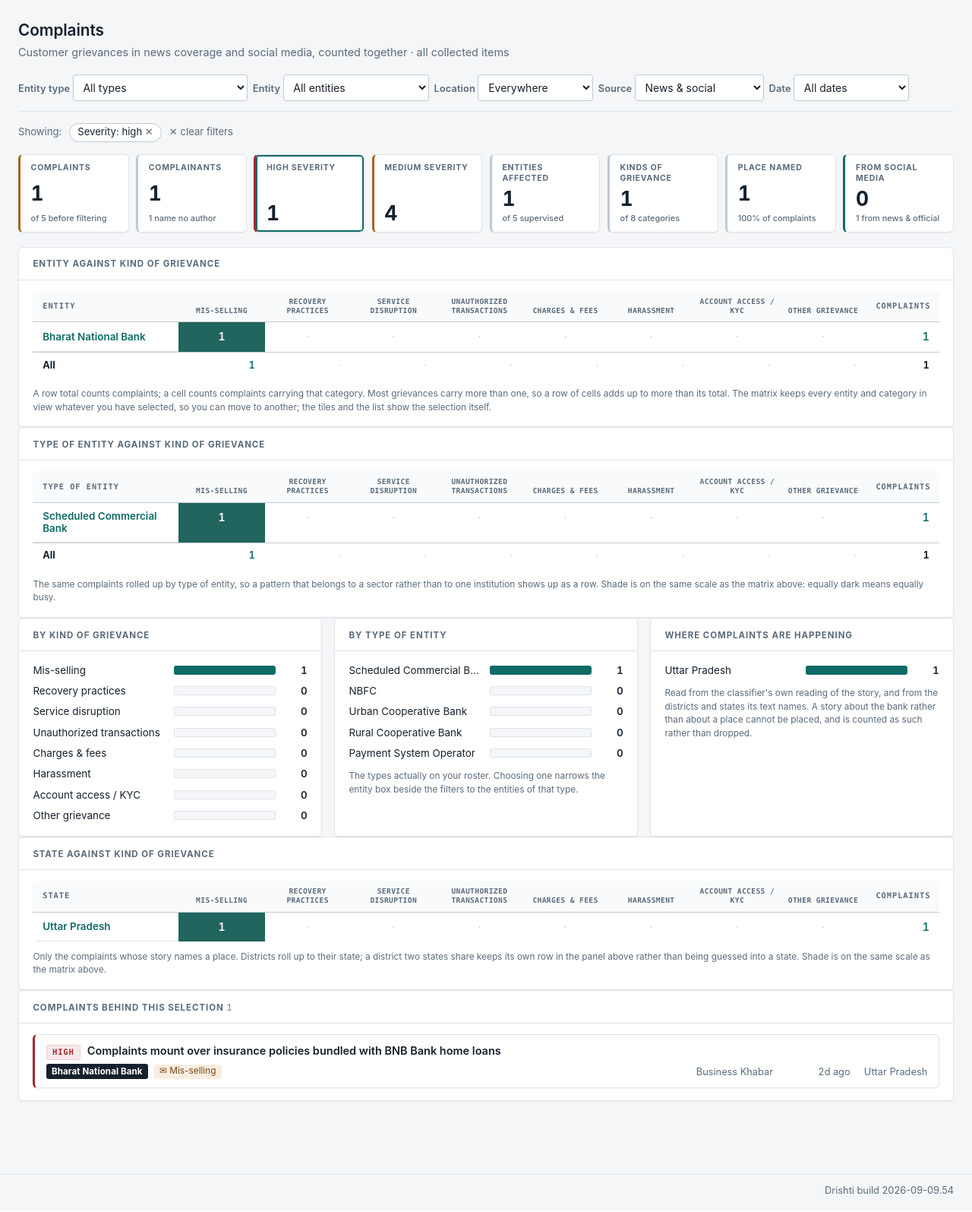
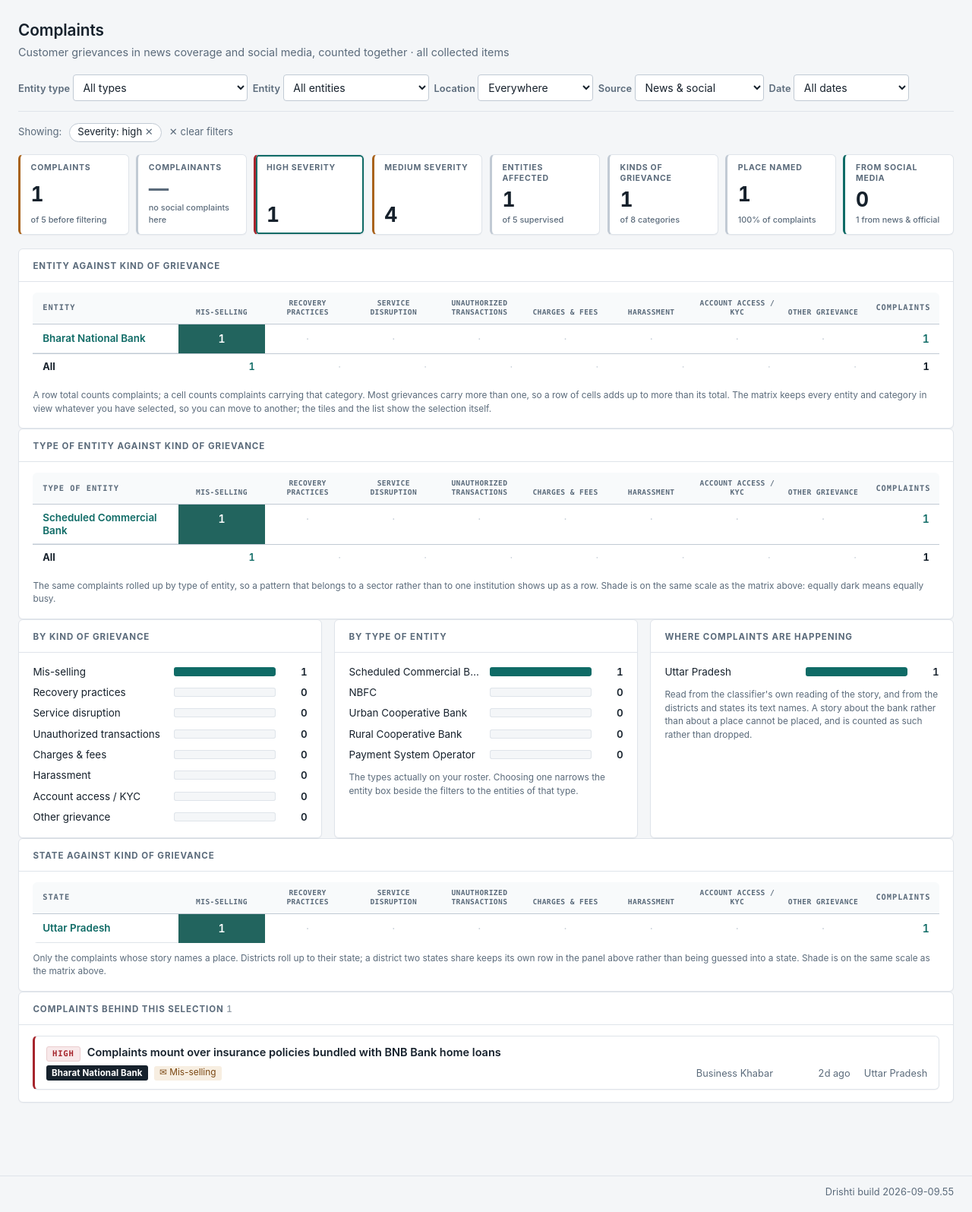
Before and after one commit to anuragbnohar/Suchak, a FastAPI app: page /complaints?sev=high in a window 1280 px wide. Shown: the part 53-1648 px from the top of the page at 76% size. Before the commit the page ends 1624 px from the top, so only its background shows below. Run offline with FastAPI, Linux system fonts and the light colour scheme; the visitor is signed in with stand-in values (Sample User, id 1); data comes from the database, SQL or seed files in the repository; data that the repository does not hold is empty.

Commit message:
The complainant tile says "not yet recorded" rather than a number
Two faults, both mine, and both of them made an unmeasured record look
like a measured one.

The tile stated a complainant count even when not a single item carried
an author. With every item unattributed each counts as its own
complainant, so the figure came out exactly equal to the complaint count
— which reads as "no duplication found" when it means "nothing has been
measured". It now shows the figure as absent with the reason: "not yet
recorded" where nothing is attributed, "no social complaints here" where
there is nothing that could be.

And it counted news alongside social. A news article names a publication,
not an aggrieved customer, so on a news-heavy record news items forced
the two tiles to agree however much repetition the social posts held. The
tile now counts social posts only, says how much of them it covers, and
links to exactly those complaints. The Social media tab's line follows
the same rule.

Reported from a real record: 94 complaints, 94 complainants, 94 naming no
author.

Co-Authored-By: Claude Opus 5 <noreply@anthropic.com>
Claude-Session: https://claude.ai/code/session_012Jfaecm5wbpqp6Q6ELhSuq

```diff
--- a/app/main.py
+++ b/app/main.py
@@ -137,7 +137,7 @@ app.mount("/static", StaticFiles(directory=BASE_DIR / "static"), name="static")
 # debugging rounds -- the fix on GitHub, the report from an old copy on
 # disk -- so the running build identifies itself where a screenshot
 # always includes it. Bump on every user-visible change.
-APP_BUILD = "2026-09-09.54"
+APP_BUILD = "2026-09-09.55"
 
 # Templates load once, at startup, like the Python code. With live
 # reloading, extracting an update ZIP over a RUNNING app served new
@@ -1779,6 +1779,8 @@ def complaints(request: Request):
         by_bucket = Counter(r["place"]["bucket"] for r in place_pool)
         by_district = Counter(r["place"]["district"] for r in place_pool
                               if r["place"]["district"])
+        social_sel = [r for r in sel if r["source_type"] == "social"]
+        social_complainants, social_attributed = complainant_count(social_sel)
         social_n = sum(1 for r in src_pool if r["source_type"] == "social")
         news_n = len(src_pool) - social_n
         # A complaint whose district is known but whose state is not was
@@ -1871,8 +1873,15 @@ def complaints(request: Request):
                                      or str(e["id"]) == ent_f],
                       district_f=district_f, src_f=src_f, sev_f=sev_f,
                       total=len(sel), scope_total=len(rows),
-                      complainants=complainant_count(sel)[0],
-                      attributed=complainant_count(sel)[1],
+                      # Only social posts can name a complainant: a news
+                      # article has a publication, not an aggrieved
+                      # customer. Counting news here forced the figure to
+                      # equal the complaint total on a news-heavy record,
+                      # which read as "no duplicates" when it meant
+                      # "nothing measured".
+                      social_total=len(social_sel),
+                      complainants=social_complainants,
+                      attributed=social_attributed,
                       prev_total=prev_total,
                       by_sev=by_sev, entities_hit=len({r["entity_id"] for r in sel}),
                       topics_seen=len(topics_seen), located=located,
--- a/app/static/style.css
+++ b/app/static/style.css
@@ -517,6 +517,8 @@ a.tile:hover .tile-value { color: var(--accent); }
   font-variant-numeric: tabular-nums; letter-spacing: -0.02em;
 }
 .tile-note { margin: 0.15rem 0 0; font-size: 0.68rem; font-weight: 700; color: var(--serious); }
+/* a figure the app cannot stand behind yet: shown as absent, not as zero */
+.tile-value-none { color: var(--muted); }
 .tile-note-quiet { color: var(--muted); font-weight: 500; }
 .older-note { font-size: 0.72rem; color: var(--muted); white-space: nowrap; }
 .older-note:hover { color: var(--accent); }
--- a/app/templates/complaints.html
+++ b/app/templates/complaints.html
@@ -119,16 +119,30 @@
     <p class="tile-note tile-note-quiet">of {{ scope_total }} before filtering</p>
     {% endif %}
   </a>
-  {# Complaints are posts and articles; complainants are people. One
-     customer writing five times is one aggrieved customer, and the gap
-     between these two tiles is how much of the volume is repetition. #}
-  <a class="tile" href="#list" title="Distinct people behind these complaints. An item whose source names no author counts as its own complainant, so this can overstate the number of people but never understate it.">
+  {# Complaints are posts and articles; complainants are people, and the
+     gap between them is how much of the volume is one person repeating.
+     Counted over social posts alone: a news article names a publication,
+     not an aggrieved customer, so including news forced this figure to
+     equal the complaint count and made "nothing measured yet" look
+     exactly like "no duplicates". Rather than show a number it cannot
+     stand behind, the tile says so. #}
+  <a class="tile" href="{{ link(src='social') }}" title="Distinct people behind the social-media complaints. News coverage names no complainant and is left out. A post whose source names nobody counts as its own complainant, so this can overstate how many people are behind them, never understate.">
     <p class="tile-label">Complainants</p>
+    {% if not social_total %}
+    <p class="tile-value tile-value-none">—</p>
+    <p class="tile-note tile-note-quiet">no social complaints here</p>
+    {% elif not attributed %}
+    <p class="tile-value tile-value-none">—</p>
+    <p class="tile-note tile-note-quiet">not yet recorded</p>
+    {% else %}
     <p class="tile-value">{{ complainants }}</p>
-    {% if attributed < total %}
-    <p class="tile-note tile-note-quiet">{{ total - attributed }} name no author</p>
-    {% elif total and complainants < total %}
-    <p class="tile-note tile-note-quiet">{{ total - complainants }} repeat complaint{{ 's' if (total - complainants) != 1 }}</p>
+    {% if attributed < social_total %}
+    <p class="tile-note tile-note-quiet">behind {{ attributed }} of {{ social_total }} posts</p>
+    {% elif complainants < social_total %}
+    <p class="tile-note tile-note-quiet">{{ social_total - complainants }} repeat post{{ 's' if (social_total - complainants) != 1 }}</p>
+    {% else %}
+    <p class="tile-note tile-note-quiet">of {{ social_total }} social post{{ 's' if social_total != 1 }}</p>
+    {% endif %}
     {% endif %}
   </a>
   <a class="tile tile-serious {% if sev_f == 'high' %}tile-current{% endif %}" href="{{ link(sev='high') if sev_f != 'high' else link(sev=None) }}">
```
Also changed, not shown: app/templates/help.html (+12 -1 lines), app/templates/social.html (+7 -2 lines), README.md.
